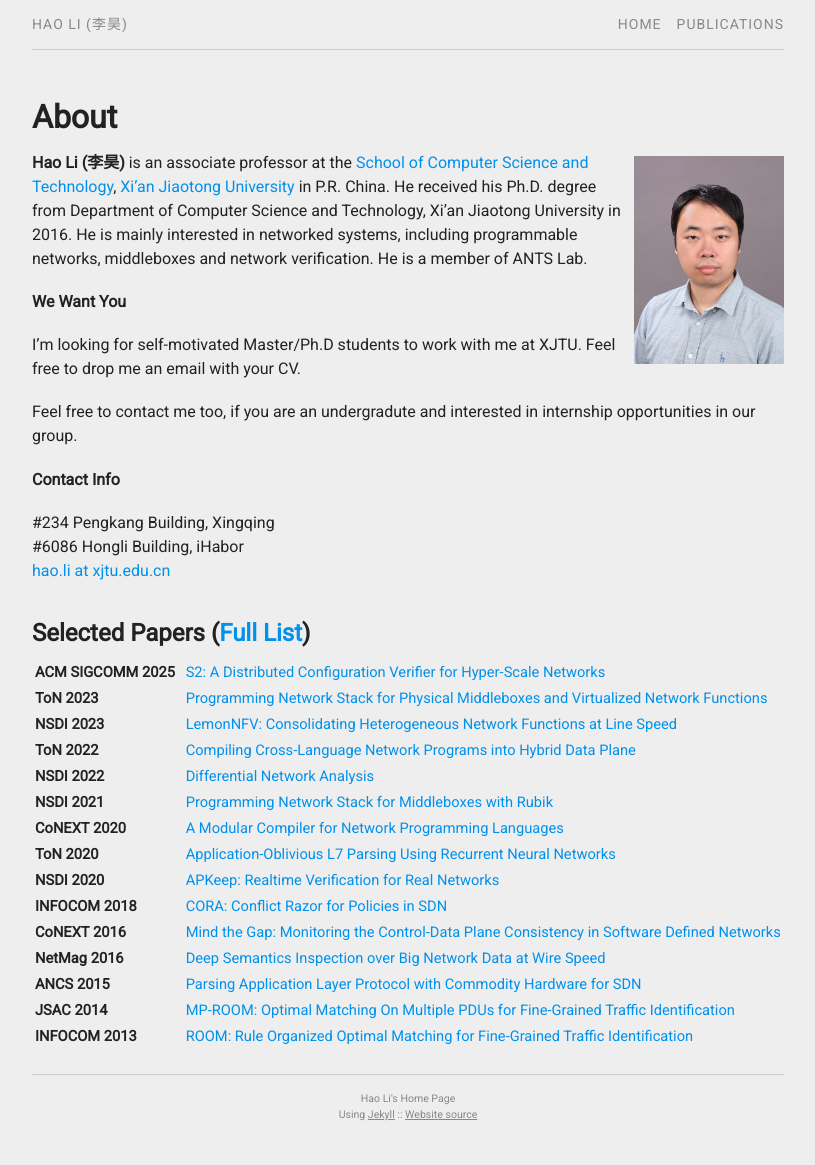
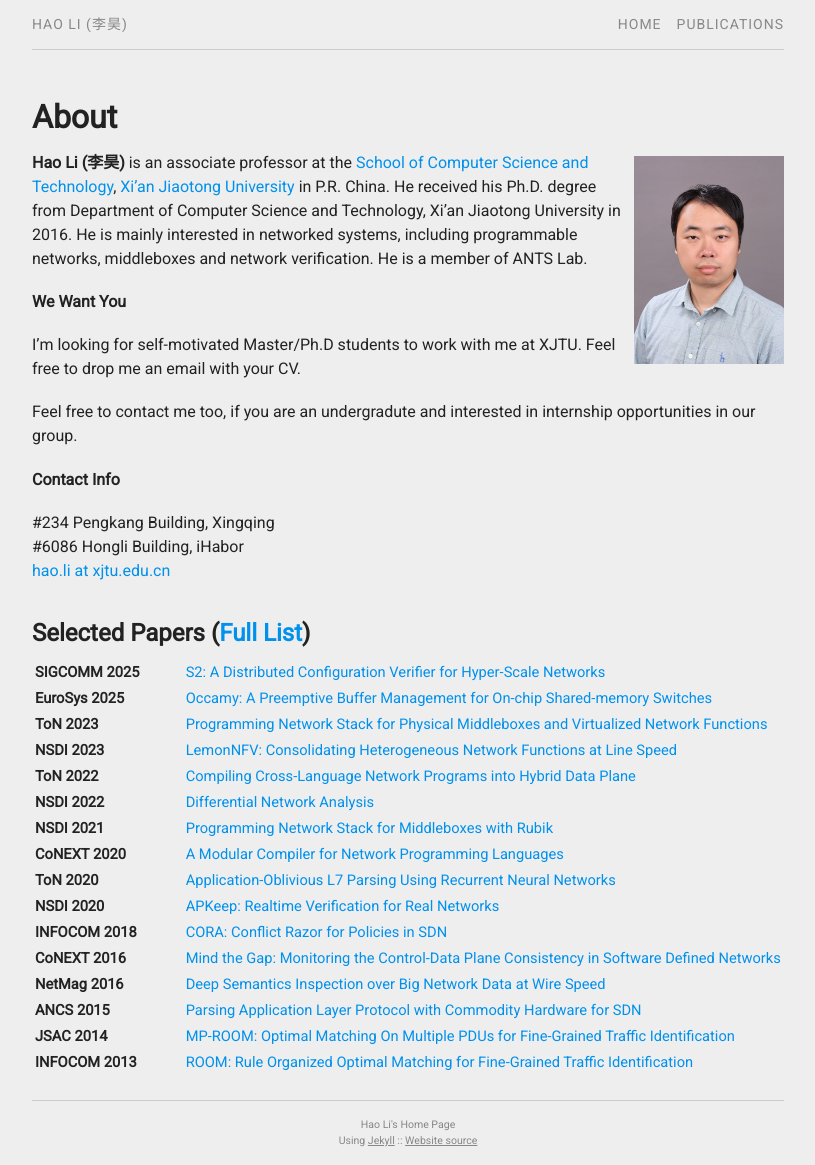
Before and after one commit to aquatoney/aquatoney.github.io, a Jekyll site: the page built from index.md, in a window 1280 px wide. Shown: the whole page, without its empty margins (232-1047 px from the left). Built offline with Jekyll 4.4.1, drawn with Linux system fonts in a browser that asks for light colours; before the commit the page ends 1139 px from its top, so only the background shows below that.

Commit message:
Update pubs.yml

```diff
--- a/_data/pubs.yml
+++ b/_data/pubs.yml
@@ -1,6 +1,6 @@
     - title:   "S2: A Distributed Configuration Verifier for Hyper-Scale Networks"
       author:  "Dan Wang, Peng Zhang, Wenbing Sun, Wenkai Li, Xing Feng, Hao Li, Jiawei Chen, Weirong Jiang, Yongping Tang"
-      journal: "ACM SIGCOMM"
+      journal: "SIGCOMM"
       year:    "2025"
       corespd: "false"
       select:  "true"
@@ -8,10 +8,10 @@
 
     - title:   "Occamy: A Preemptive Buffer Management for On-chip Shared-memory Switches"
       author:  "Danfeng Shan, Yunguang Li, Jinchao Ma, Zhenxing Zhang, Zeyu Liang, Xinyu Wen, Hao Li, Wanchun Jiang, Nan Li, Fengyuan Ren"
-      journal: "ACM EuroSys"
+      journal: "EuroSys"
       year:    "2025"
       corespd: "false"
-      select:  "false"
+      select:  "true"
       file:    "occamy-eurosys25-shan.pdf"
 
     - title:   "FlowShredder: A Protocol-Independent in-Network Security Service in the Cloud"
```
